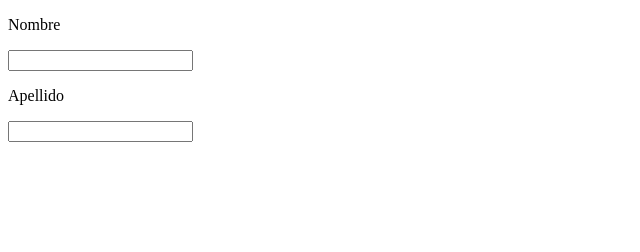
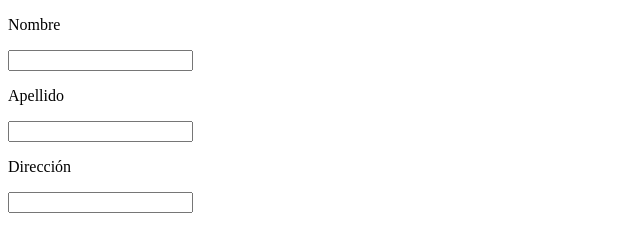
Before and after one commit to RoValladares/my_first_website, a plain HTML site: page index.html in a window 1280 px wide. Shown: the whole page, without its empty margins (0-640 px from the left). Drawn offline with Linux system fonts and the light colour scheme.

Commit message:
agregando dirección

```diff
--- a/index.html
+++ b/index.html
@@ -11,6 +11,8 @@
         <input type="text" value="">
         <p>Apellido</p>
         <input type="text" value="">
+        <p>Dirección</p>
+        <input type="text" value="">
     </form>
 </body>
 </html>
```
